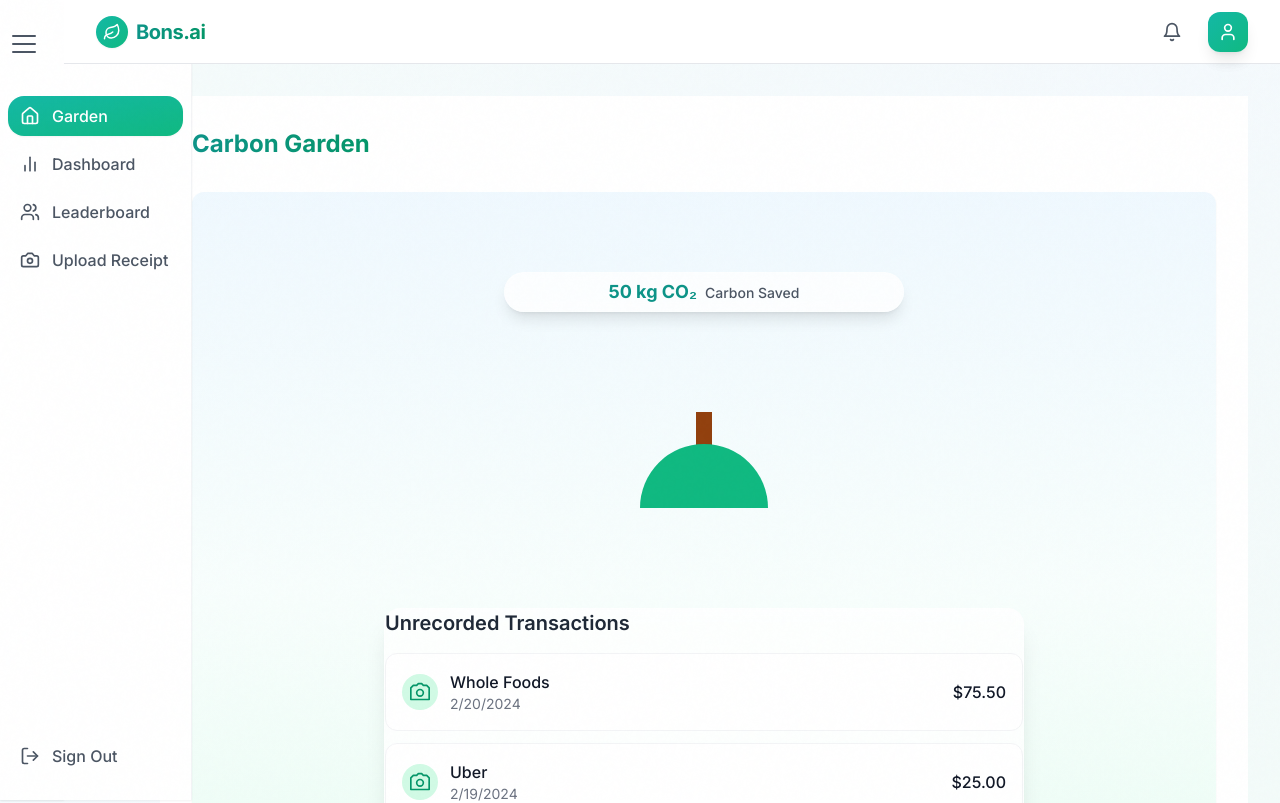
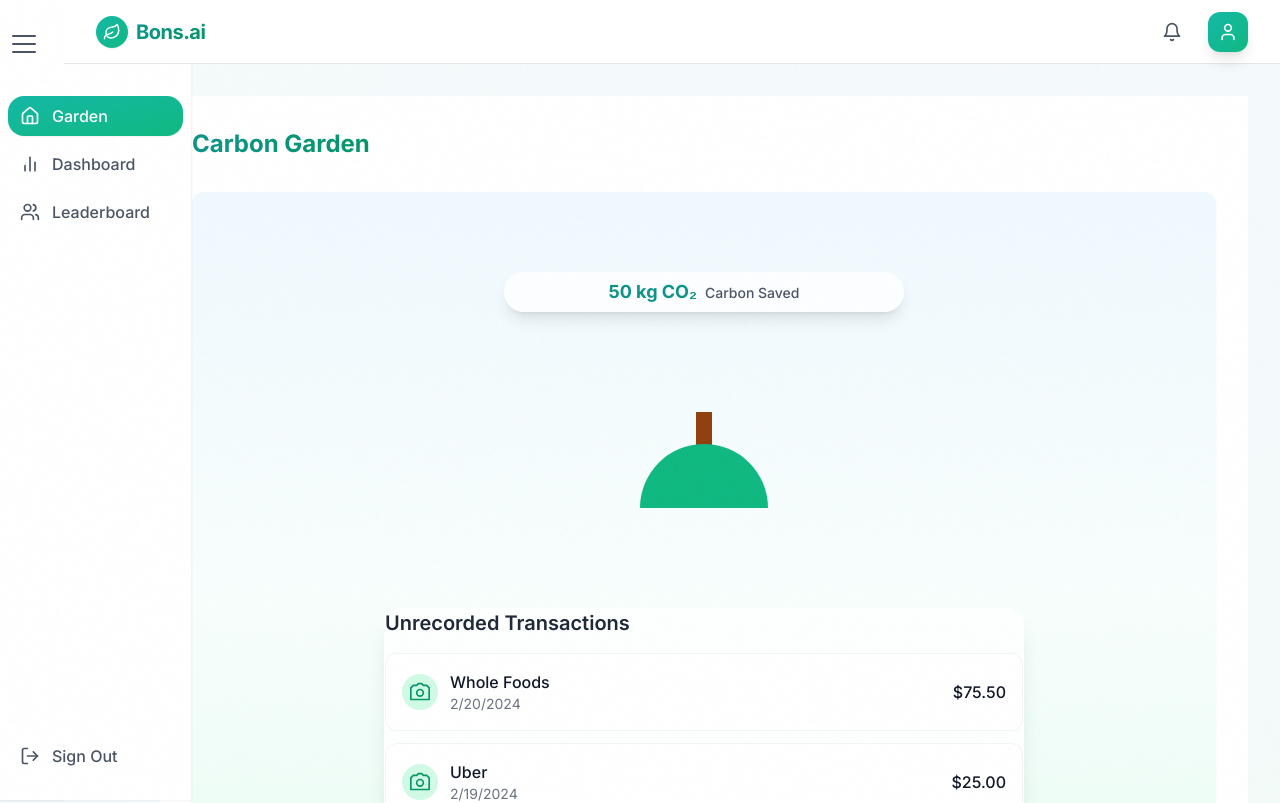
Before and after one commit to clemygw/bons.ai, a React (Vite) app in the folder frontend/: page /garden in a window 1280 px wide. Shown: the top 803 px of the page. Built offline with nearby package versions, Linux system fonts and the light colour scheme; sample sign-in values are in the browser's storage.

Commit message:
Remove upload receipt

```diff
--- a/frontend/src/components/DevSidebar.jsx
+++ b/frontend/src/components/DevSidebar.jsx
@@ -24,8 +24,7 @@ export default function DevSidebar() {
   const menuItems = [
     { icon: Home, label: "Garden", path: "/garden" },
     { icon: BarChart2, label: "Dashboard", path: "/dashboard" },
-    { icon: Users, label: "Leaderboard", path: "/leaderboard" },
-    { icon: Camera, label: "Upload Receipt", path: "/receipt-upload" },
+    { icon: Users, label: "Leaderboard", path: "/leaderboard" }
   ]
 
   return (
```
